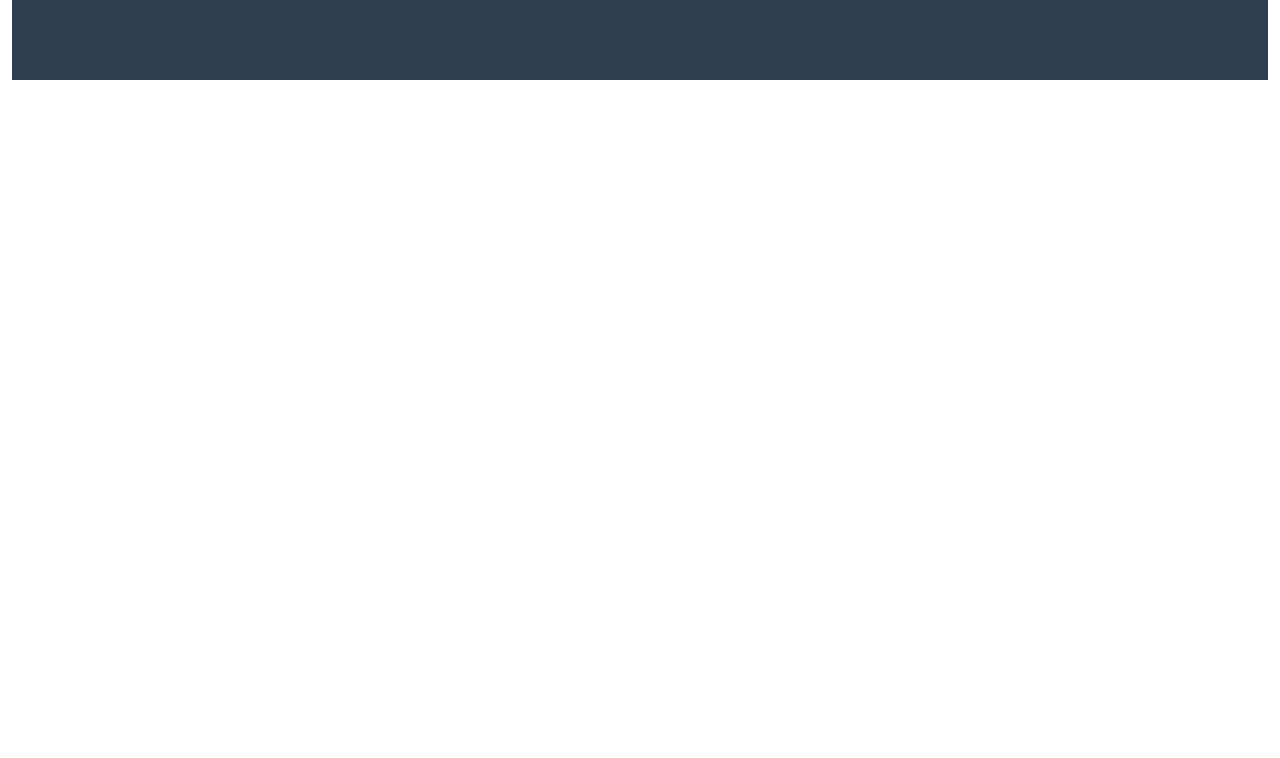
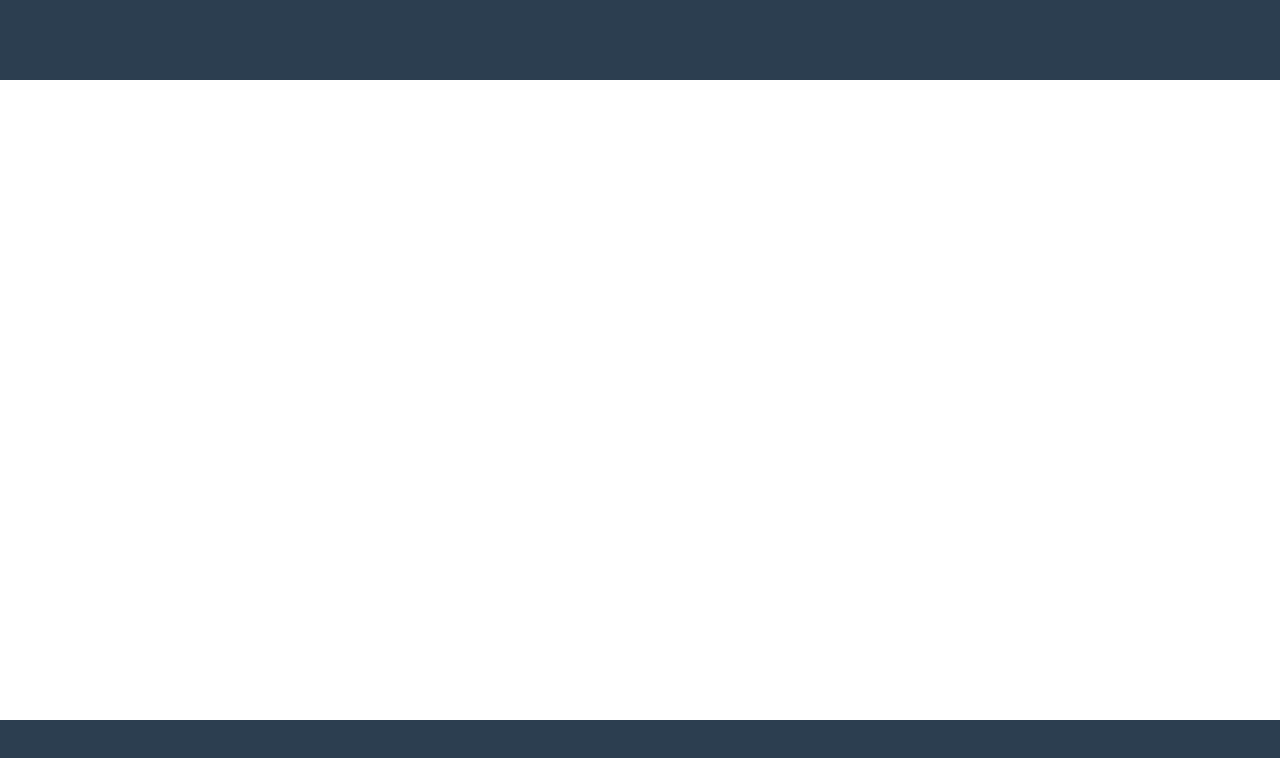
Before and after one commit to emrerdem1/simple-ui, a React (Create React App) app: page / in a window 1280 px wide. Shown: the top 758 px of the page. Built offline with nearby package versions, Linux system fonts and the light colour scheme.

Commit message:
Add basic wrapper stylings

```diff
--- a/src/SimpleUI.scss
+++ b/src/SimpleUI.scss
@@ -7,5 +7,4 @@ body {
     sans-serif;
   -webkit-font-smoothing: antialiased;
   -moz-osx-font-smoothing: grayscale;
-  padding: 0 12px;
 }
--- a/src/SimpleUI.tsx
+++ b/src/SimpleUI.tsx
@@ -1,15 +1,27 @@
 import './SimpleUI.scss';
+import styled from '@emotion/styled';
 import ContentView from './components/ContentView';
 import FooterView from './components/FooterView';
 import NavigationView from './components/NavigationView';
 
+const LayoutContainer = styled.div`
+  display: flex;
+  flex-direction: column;
+  min-height: 100vh;
+  width: 100%;
+
+  > div {
+    width: 100%;
+  }
+`;
+
 const SimpleUI: React.FC = () => {
   return (
-    <>
+    <LayoutContainer>
       <NavigationView />
       <ContentView />
       <FooterView />
-    </>
+    </LayoutContainer>
   );
 };
 
--- a/src/components/FooterView.tsx
+++ b/src/components/FooterView.tsx
@@ -1,7 +1,16 @@
 import React from 'react';
+import styled from '@emotion/styled';
+
+const FooterContainer = styled.div`
+  display: flex;
+  justify-content: center;
+  margin-top: auto;
+  height: 80px;
+  background-color: #2c3e50;
+`;
 
 const FooterView: React.FC = () => {
-  return <div></div>;
+  return <FooterContainer></FooterContainer>;
 };
 
 export default FooterView;
--- a/src/components/NavigationView.tsx
+++ b/src/components/NavigationView.tsx
@@ -6,6 +6,7 @@ const NavContainer = styled.div`
   justify-content: space-between;
   height: 80px;
   background-color: #2c3e50;
+  padding: 0 12px;
 `;
 
 const NavigationView: React.FC = () => {
```
